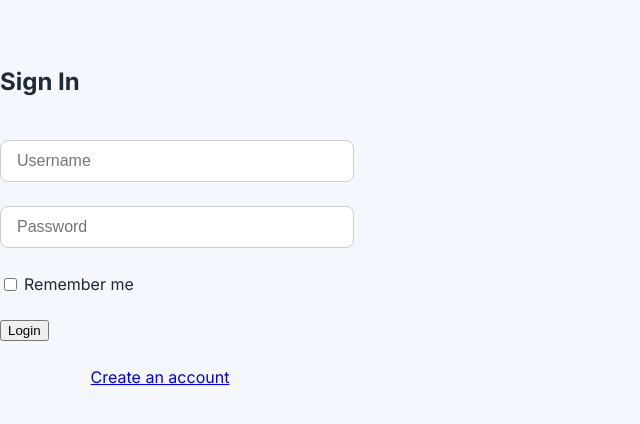
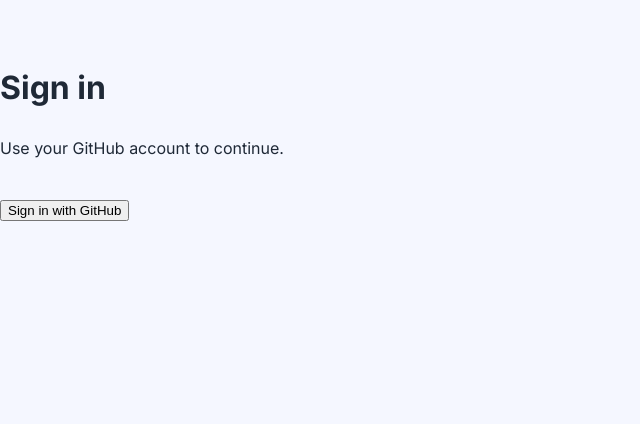
Before and after one commit to contactevin2u/orderops-fullstack, a Next.js app in the folder frontend/: page /login in a window 1280 px wide. Shown: the top 424 px of the page, without its empty margins (0-640 px from the left). Built offline with nearby package versions, Linux system fonts and the light colour scheme; no server answers.

Commit message:
fix: type next-auth options

```diff
--- a/frontend/components/Layout.tsx
+++ b/frontend/components/Layout.tsx
@@ -12,6 +12,7 @@ import {
   Menu,
 } from 'lucide-react';
 import { useRouter } from 'next/router';
+import { useSession, signIn, signOut } from 'next-auth/react';
 
 export type NavItem = { href: string; label: string; Icon: any };
 export const navItems: NavItem[] = [
@@ -28,6 +29,7 @@ export default function Layout({ children }: { children: React.ReactNode }) {
   const router = useRouter();
   const [mobileOpen, setMobileOpen] = React.useState(false);
   const menuRef = React.useRef<HTMLDivElement>(null);
+  const { data: session } = useSession();
   const pathname = router.asPath;
   const isActive = (href: string) => (href === '/' ? pathname === '/' : pathname.startsWith(href));
   React.useEffect(() => {
@@ -84,6 +86,15 @@ export default function Layout({ children }: { children: React.ReactNode }) {
               </Link>
             ))}
             <LanguageSwitcher />
+            {session ? (
+              <button className="nav-link" onClick={() => signOut()}>
+                {t('nav.signout', { defaultValue: 'Sign out' })}
+              </button>
+            ) : (
+              <button className="nav-link" onClick={() => signIn('github')}>
+                {t('nav.signin', { defaultValue: 'Sign in' })}
+              </button>
+            )}
           </nav>
         </div>
       </header>
--- /dev/null
+++ b/frontend/middleware.ts
@@ -0,0 +1,5 @@
+export { default } from 'next-auth/middleware';
+
+export const config = {
+  matcher: ['/orders', '/export', '/cashier', '/adjustments', '/reports/:path*'],
+};
--- a/frontend/pages/_app.tsx
+++ b/frontend/pages/_app.tsx
@@ -1,37 +1,26 @@
 import type { AppProps } from 'next/app';
+import type { Session } from 'next-auth';
+import { SessionProvider } from 'next-auth/react';
 import { Inter } from 'next/font/google';
 import '@/styles/globals.css';
 import '@/i18n';
 import { useRouter } from 'next/router';
-import { useEffect, useState } from 'react';
 import Layout from '@/components/Layout';
-import { getMe } from '@/utils/api';
 
 const inter = Inter({ subsets: ['latin'] });
 
-export default function App({ Component, pageProps }: AppProps) {
+export default function App({
+  Component,
+  pageProps: { session, ...pageProps },
+}: AppProps<{ session: Session | null }>) {
   const router = useRouter();
-  const publicRoutes = ['/login', '/register'];
-  const [checking, setChecking] = useState(true);
-
-  useEffect(() => {
-    if (publicRoutes.includes(router.pathname)) {
-      setChecking(false);
-      return;
-    }
-    getMe()
-      .then(() => setChecking(false))
-      .catch(() => {
-        router.replace('/login');
-      });
-  }, [router.pathname, router]);
-
-  if (checking) return null;
-
+  const noLayout = ['/login', '/register'];
   const content = <Component {...pageProps} />;
   return (
-    <div className={inter.className}>
-      {publicRoutes.includes(router.pathname) ? content : <Layout>{content}</Layout>}
-    </div>
+    <SessionProvider session={session}>
+      <div className={inter.className}>
+        {noLayout.includes(router.pathname) ? content : <Layout>{content}</Layout>}
+      </div>
+    </SessionProvider>
   );
 }
--- a/frontend/pages/login.tsx
+++ b/frontend/pages/login.tsx
@@ -1,64 +1,16 @@
-import React from 'react';
-import Link from 'next/link';
-import { useTranslation } from 'react-i18next';
+import { signIn } from 'next-auth/react';
 
 export default function LoginPage() {
-  const { t } = useTranslation();
-  const [username, setUsername] = React.useState('');
-  const [password, setPassword] = React.useState('');
-  const [remember, setRemember] = React.useState(false);
-  const [error, setError] = React.useState('');
-
-  async function onSubmit(e: React.FormEvent) {
-    e.preventDefault();
-    setError('');
-    const res = await fetch('/_api/auth/login', {
-      method: 'POST',
-      credentials: 'include',
-      headers: { 'Content-Type': 'application/json' },
-      body: JSON.stringify({ username, password, remember }),
-    });
-    if (res.ok) {
-      window.location.href = '/';
-    } else {
-      const data = await res.json().catch(() => ({}));
-      setError(data?.detail || 'Login failed');
-    }
-  }
-
+  const handleSignIn = () => signIn('github').catch(() => signIn());
   return (
     <div className="container" style={{ maxWidth: '20rem', marginTop: '4rem' }}>
-      <form className="stack" onSubmit={onSubmit}>
-        <h2>{t('login.title', { defaultValue: 'Sign In' })}</h2>
-        <input
-          className="input"
-          placeholder={t('login.username', { defaultValue: 'Username' }) as string}
-          value={username}
-          onChange={(e) => setUsername(e.target.value)}
-        />
-        <input
-          type="password"
-          className="input"
-          placeholder={t('login.password', { defaultValue: 'Password' }) as string}
-          value={password}
-          onChange={(e) => setPassword(e.target.value)}
-        />
-        <label style={{ display: 'flex', alignItems: 'center', gap: 4 }}>
-          <input type="checkbox" checked={remember} onChange={(e) => setRemember(e.target.checked)} />
-          {t('login.remember', { defaultValue: 'Remember me' })}
-        </label>
-        {error && <p style={{ color: '#ff4d4f' }}>{error}</p>}
-        <button className="button" type="submit">
-          {t('login.submit', { defaultValue: 'Login' })}
+      <div className="stack">
+        <h1>Sign in</h1>
+        <p>Use your GitHub account to continue.</p>
+        <button className="button" onClick={handleSignIn}>
+          Sign in with GitHub
         </button>
-
-        <p style={{ textAlign: 'center' }}>
-          <Link href="/register">
-            {t('login.register', { defaultValue: 'Create an account' })}
-          </Link>
-        </p>
-
-        </form>
+      </div>
     </div>
   );
 }
--- a/frontend/tsconfig.json
+++ b/frontend/tsconfig.json
@@ -23,7 +23,7 @@
         "*"
       ]
     },
-    "types": ["vitest/globals"]
+    "types": ["vitest/globals", "next-auth"]
   },
   "include": [
     "next-env.d.ts",
```
Also changed, not shown: frontend/package.json (+5 -4 lines), frontend/pages/api/auth/[...nextauth].ts (added, +16 -0 lines), 1 other file (tests, documents, lock files or other folders).
